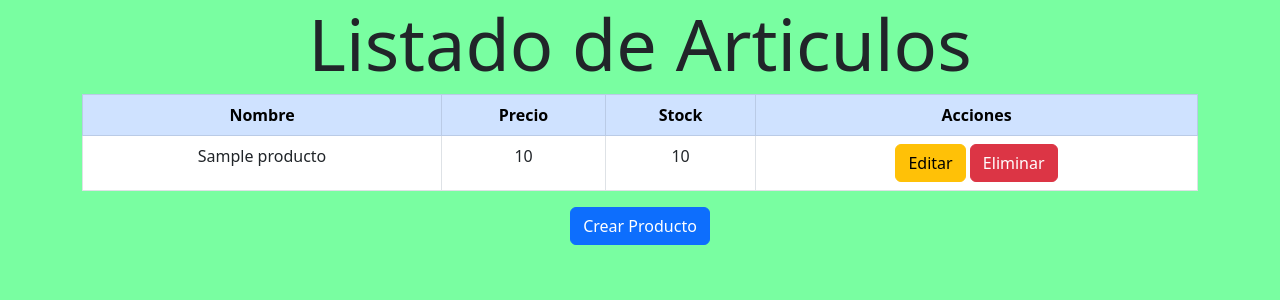
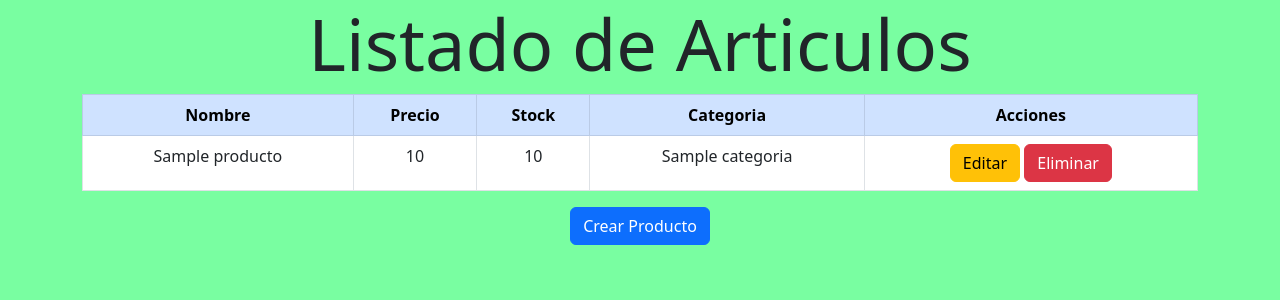
Before and after one commit to sebastianVH/Grupo-Django, a Django app: template inventario/templates/listado.html in a window 1280 px wide. Shown: the top 300 px of the page. Run offline with Django 3.2, Linux system fonts and the light colour scheme; the template is opened without the code that fills it: most values are stand-ins (such as "Sample title", 1, 10 or a date in 2020).

Commit message:
Clase 24 de junio

```diff
--- a/inventario/admin.py
+++ b/inventario/admin.py
@@ -1,7 +1,8 @@
 from django.contrib import admin
-from inventario.models import Productos
+from inventario.models import Productos,Categoria
 
 
 # Register your models here.
 
 admin.site.register(Productos)
+admin.site.register(Categoria)
--- a/inventario/templates/listado.html
+++ b/inventario/templates/listado.html
@@ -14,6 +14,7 @@
         <th>Nombre</th>
         <th>Precio</th>
         <th>Stock</th>
+        <th>Categoria</th>
         <th>Acciones</th>
     </thead>
     <tbody>
@@ -25,6 +26,7 @@
             <td>{{ producto.nombre }}</td>
             <td>{{ producto.precio }}</td>
             <td>{{ producto.stock }}</td>
+            <td>{{ producto.categoria }}</td>
             <td>
               <a href="{% url 'editar' producto.id %}"><button type="button" class="btn btn-warning">Editar</button></a>
               <a href="{% url 'eliminar' producto.id %}"><button type="button" class="btn btn-danger">Eliminar</button></a>
@@ -60,6 +62,15 @@
               <label for="exampleFormControlInput1" class="form-label">Stock</label>
               <input type="number" class="form-control" name="stock" id="stock" required placeholder="Ingrese stock del producto">
             </div>
+            <div class="mb-3">
+              <label for="exampleFormControlInput1" class="form-label">Categoria</label>
+              <select class="form-select" name="categoria" id="categoria" required>
+                <option value="" selected> **Elija la categoria** </option>
+                {% for categoria in categorias  %}
+                  <option value="{{categoria.id}}">{{categoria.nombre}}</option>
+                {% endfor %}
+              </select>
+            </div>
             <div class="modal-footer">
               <button type="reset" class="btn btn-danger" data-bs-dismiss="modal">Cerrar</button>
               <button type="submit" class="btn btn-success">Aceptar</button>
--- a/negocio/urls.py
+++ b/negocio/urls.py
@@ -16,7 +16,7 @@ Including another URLconf
 """
 from django.contrib import admin
 from django.urls import path,include
-from inventario.urls import *
+
 
 urlpatterns = [
     path('admin/', admin.site.urls),
```
Also changed, not shown: inventario/models.py (+17 -0 lines), inventario/views.py (+6 -3 lines), db.sqlite3, inventario/migrations/0001_initial.py, inventario/templates/editar.html (line endings or trailing spaces).
